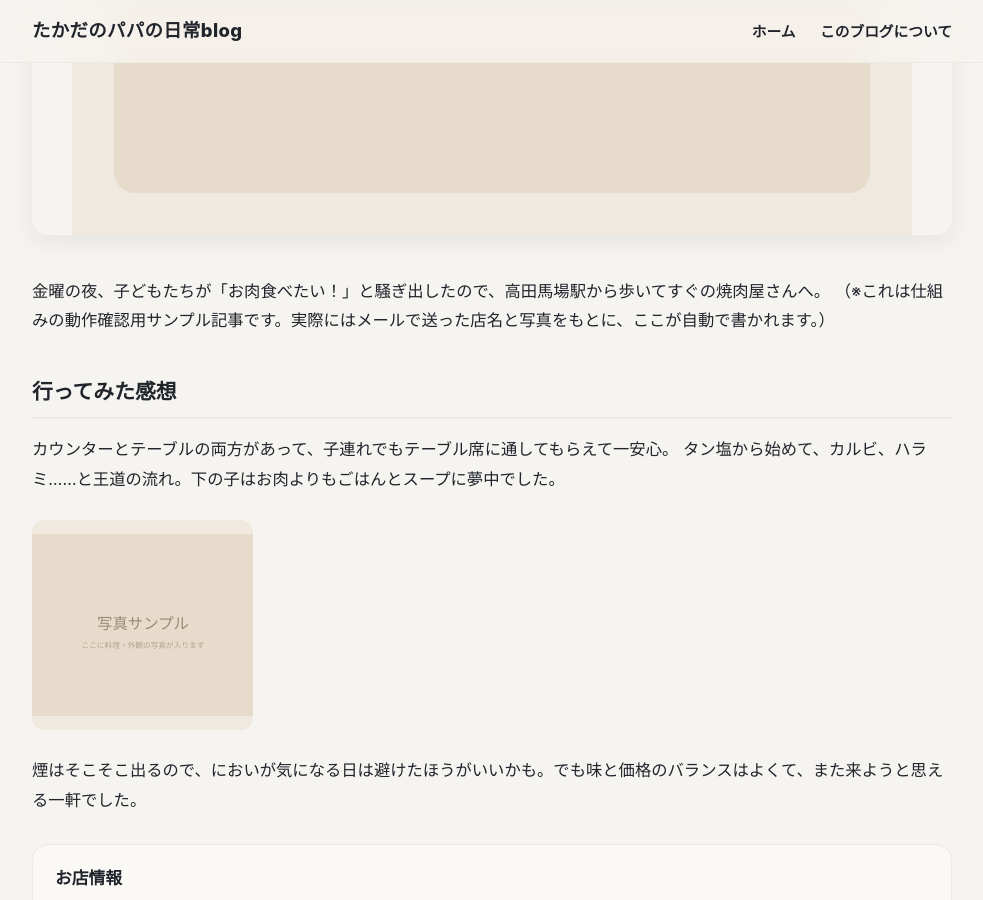
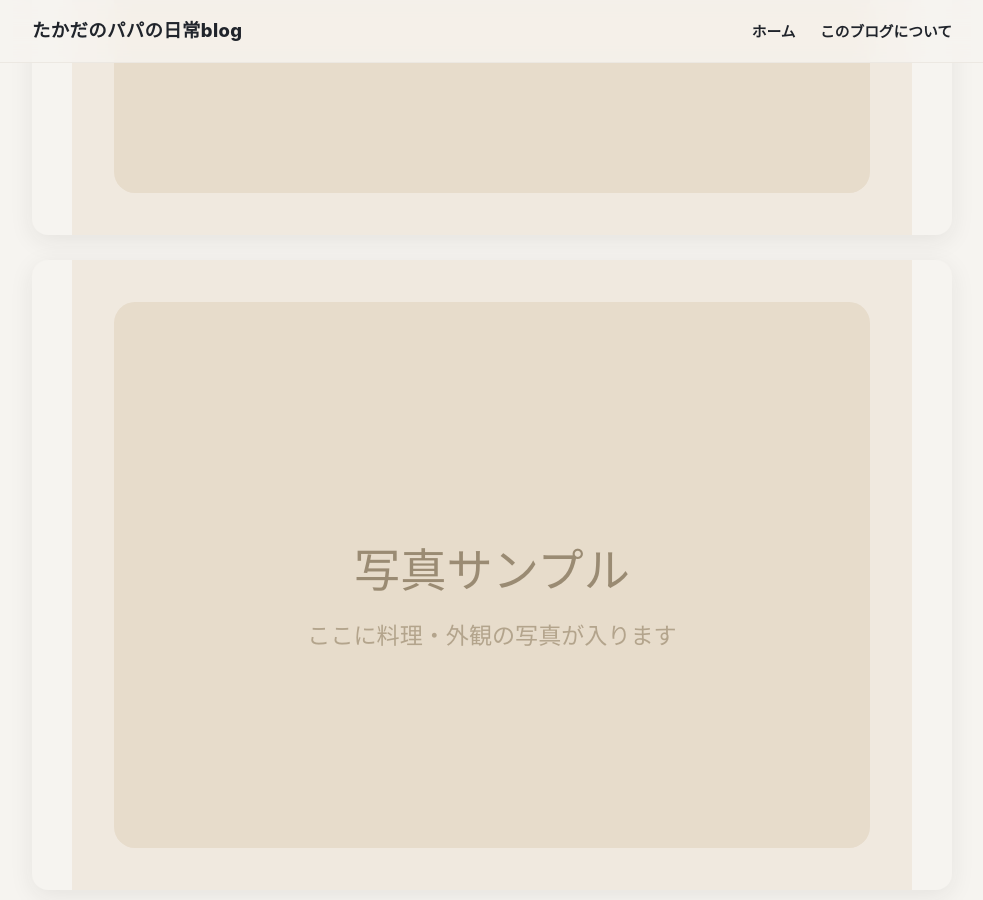
Before and after one commit to takadanopapa/life, a Jekyll site: the page built from _posts/2026-06-21-sample-yakiniku-takadanobaba.md, in a window 1280 px wide and 900 px high, scrolled down 642 px. Shown: the whole window, without its empty margins (148-1131 px from the left). Built offline with Jekyll 4.4.1, drawn with Linux system fonts in a browser that asks for light colours.

Commit message:
post: _layouts/post.html

```diff
--- a/_layouts/post.html
+++ b/_layouts/post.html
@@ -12,6 +12,12 @@ layout: default
   <p class="affiliate-note"><span class="pr-label">PR</span> この記事には広告・アフィリエイトリンクを含みます。</p>
   {% endif %}
 
+  {% if page.hero %}
+  <div class="post-hero" style="--hero: url('{{ page.hero | relative_url }}')">
+    <img src="{{ page.hero | relative_url }}" alt="{{ page.shop_name | default: page.title }}">
+  </div>
+  {% endif %}
+
   <div class="post-content">
     {{ content }}
   </div>
```
